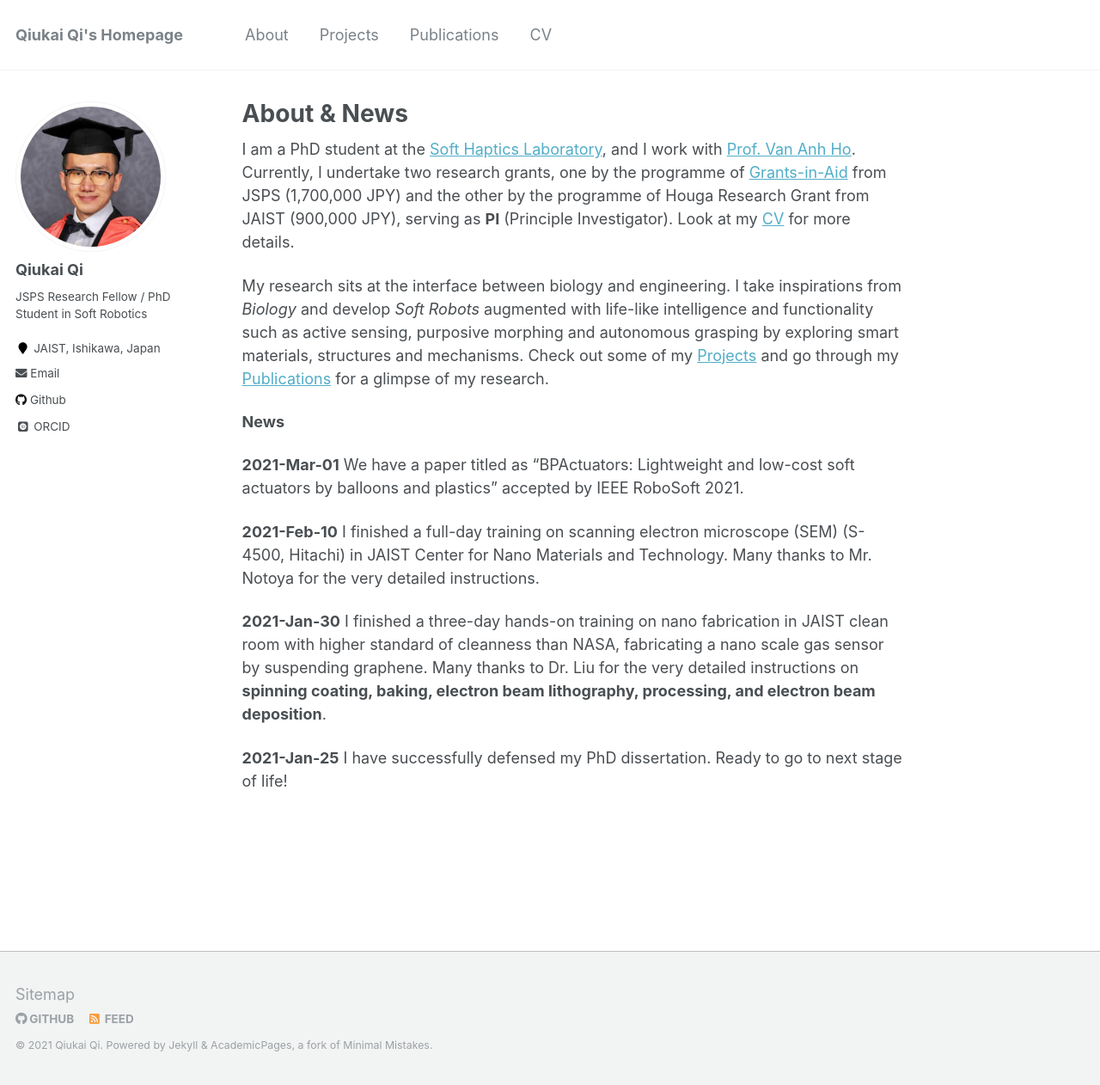
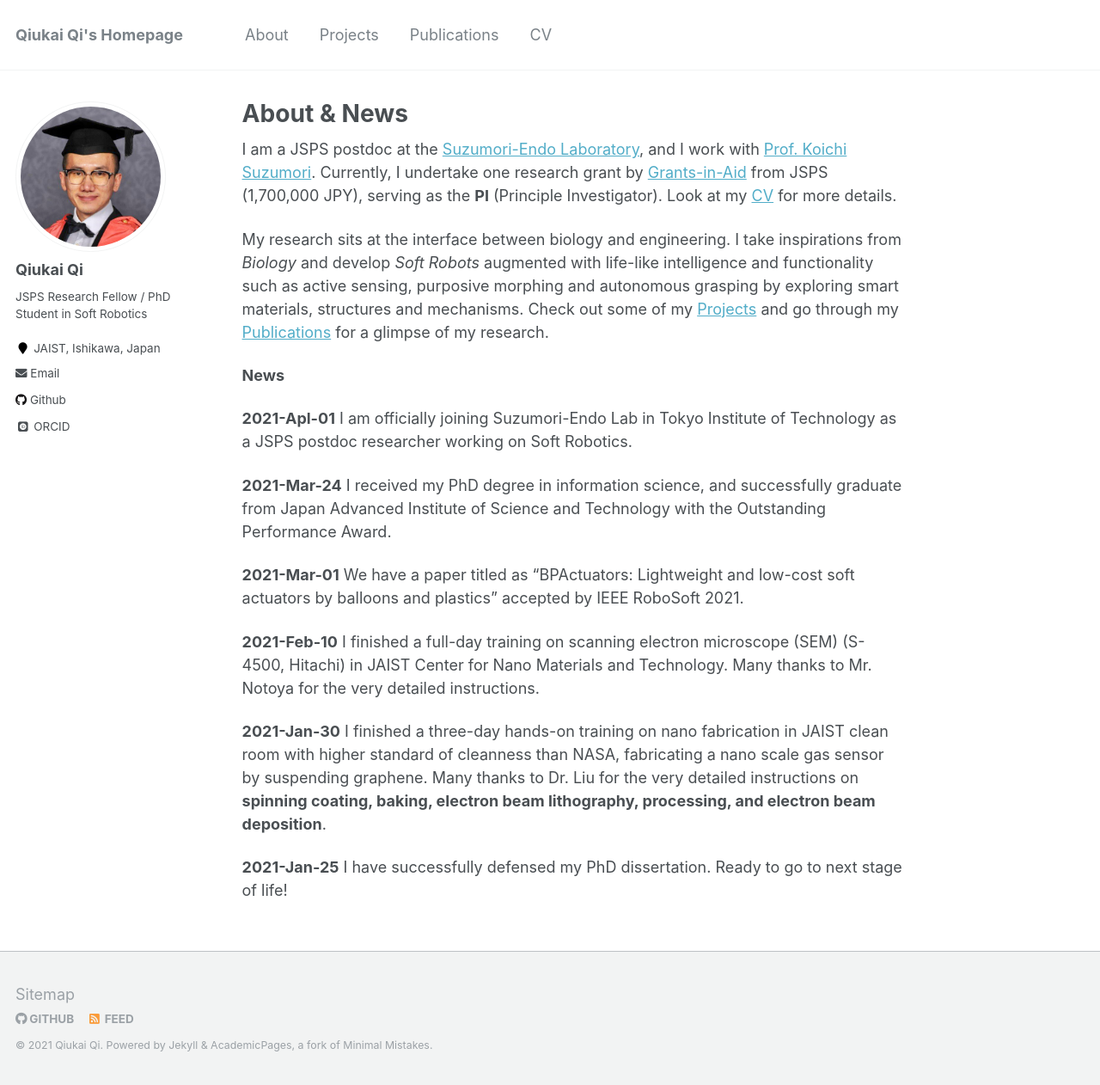
Before and after one commit to QiukaiQi/qiukaiqi.github.io, a Jekyll site: the page built from _pages/about.md, in a window 1280 px wide and 1262 px high. Shown: the whole window at 86% size. Built offline with Jekyll 4.4.1, drawn with Linux system fonts in a browser that asks for light colours; some web fonts are replaced.

Commit message:
Update about.md

```diff
--- a/_pages/about.md
+++ b/_pages/about.md
@@ -8,11 +8,15 @@ redirect_from:
   - /about.html
 ---
 
-I am a PhD student at the [Soft Haptics Laboratory](http://www.jaist.ac.jp/ms/labs/vanho/index-e.html), and I work with [Prof. Van Anh Ho](https://fp.jaist.ac.jp/public/Default2.aspx?id=669&l=1). Currently, I undertake two research grants, one by the programme of [Grants-in-Aid](https://www.jsps.go.jp/english/e-grants/index.html) from JSPS (1,700,000 JPY) and the other by the programme of Houga Research Grant from JAIST (900,000 JPY), serving as **PI** (Principle Investigator). Look at my [CV](https://qiukaiqi.github.io/cv/) for more details.
+I am a JSPS postdoc at the [Suzumori-Endo Laboratory](http://http://www-robot.mes.titech.ac.jp/home.html), and I work with [Prof. Koichi Suzumori](https://fp.jaist.ac.jp/public/Default2.aspx?id=669&l=1). Currently, I undertake one research grant by [Grants-in-Aid](https://www.jsps.go.jp/english/e-grants/index.html) from JSPS (1,700,000 JPY), serving as the **PI** (Principle Investigator). Look at my [CV](https://qiukaiqi.github.io/cv/) for more details.
 
 My research sits at the interface between biology and engineering. I take inspirations from *Biology* and develop *Soft Robots* augmented with life-like intelligence and functionality such as active sensing, purposive morphing and autonomous grasping by exploring smart materials, structures and mechanisms. Check out some of my [Projects](https://qiukaiqi.github.io/portfolio/) and go through my [Publications](https://qiukaiqi.github.io/publications/) for a glimpse of my research.
 
 **News**
+
+**2021-Apl-01** I am officially joining Suzumori-Endo Lab in Tokyo Institute of Technology as a JSPS postdoc researcher working on Soft Robotics.
+
+**2021-Mar-24** I received my PhD degree in information science, and successfully graduate from Japan Advanced Institute of Science and Technology with the Outstanding Performance Award.
 
 **2021-Mar-01** We have a paper titled as "BPActuators: Lightweight and low-cost soft actuators by balloons and plastics" accepted by IEEE RoboSoft 2021.
 
```
